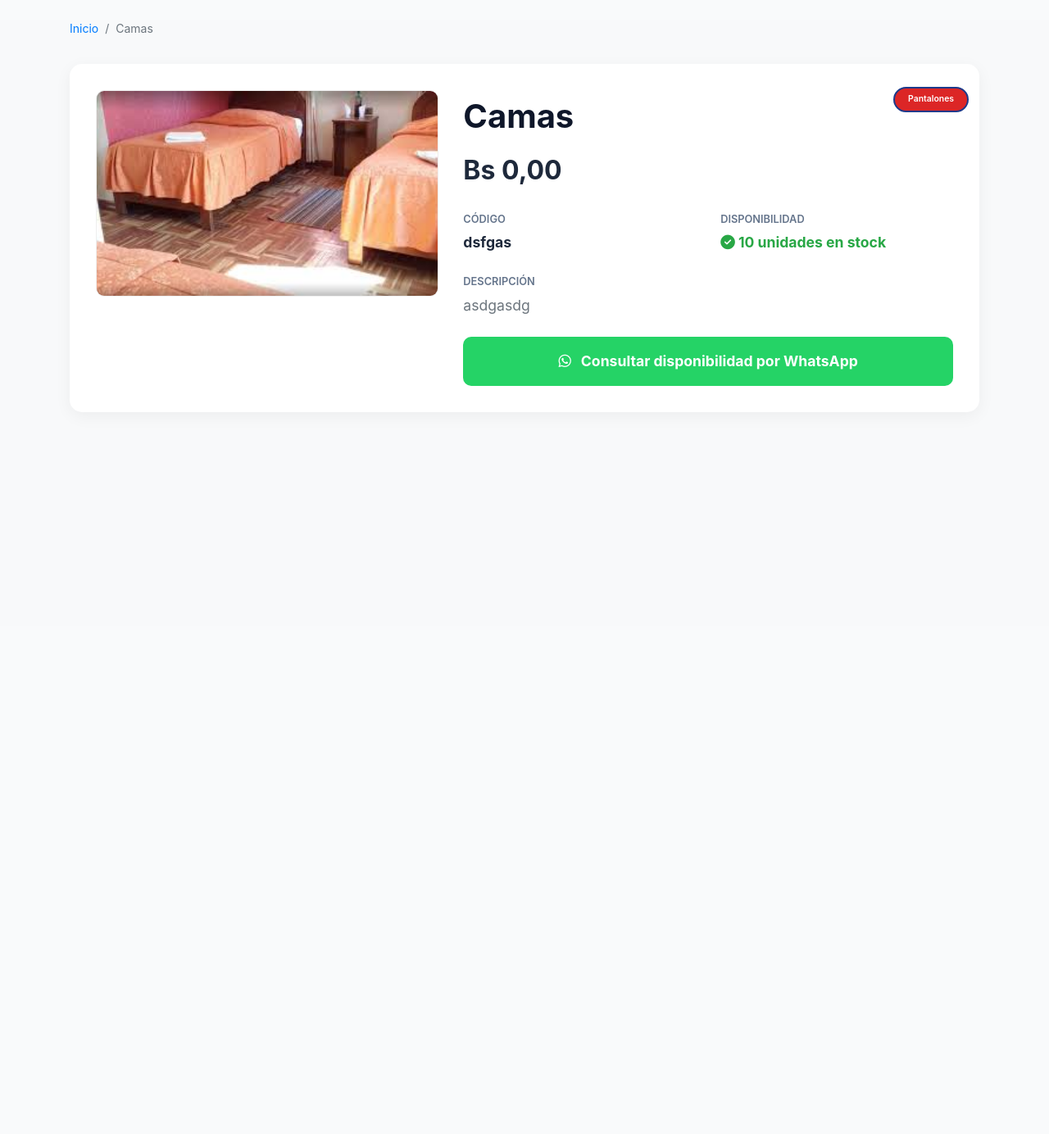
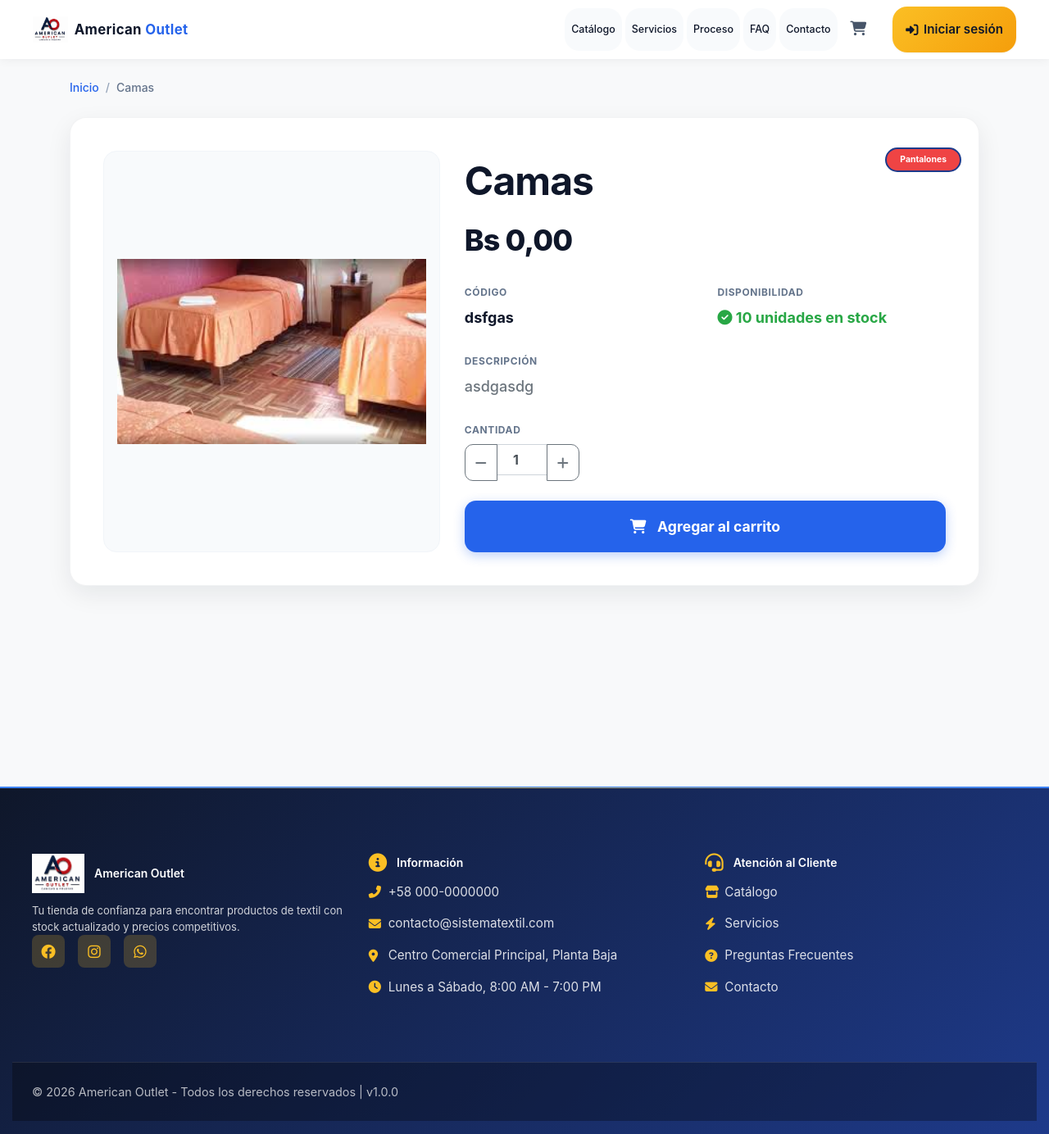
Before and after one commit to Guilder23/Sistema-Textil, a Django app: page /producto/5/ in a window 1280 px wide. Shown: the whole page at 82% size. Before the commit the page ends 471 px from the top, so only its background shows below. Run offline with Django 4.2, Linux system fonts and the light colour scheme; data comes from the database, SQL or seed files in the repository; both versions use the stored data as it was after the commit; some libraries are stand-ins or nearby versions.

Commit message:
Implementacion del carrito

```diff
--- a/apps/core/urls.py
+++ b/apps/core/urls.py
@@ -6,6 +6,7 @@ from .views import (
     eliminar_usuario,
     inicio,
     detalle_producto,
+    ver_carrito,
     iniciar_sesion,
     registrar_usuario,
     toggle_bloqueo_usuario,
@@ -16,6 +17,7 @@ app_name = 'core'
 urlpatterns = [
     path('', inicio, name='inicio'),
     path('producto/<int:producto_id>/', detalle_producto, name='detalle_producto'),
+    path('carrito/', ver_carrito, name='ver_carrito'),
     path('login/', iniciar_sesion, name='login'),
     path('logout/', cerrar_sesion, name='logout'),
     path('registro/', registrar_usuario, name='registro'),
--- a/apps/core/views.py
+++ b/apps/core/views.py
@@ -70,6 +70,10 @@ def inicio(request):
 def detalle_producto(request, producto_id):
 	producto = get_object_or_404(Producto, id=producto_id, publicado=True, activo=True)
 	return render(request, 'core/detalle_producto.html', {'producto': producto})
+
+
+def ver_carrito(request):
+	return render(request, 'core/carrito.html')
 
 
 def iniciar_sesion(request):
--- a/static/css/core/detalle_producto.css
+++ b/static/css/core/detalle_producto.css
@@ -1,86 +1,151 @@
 .product-detail-container {
     background: white;
-    border-radius: 15px;
-    box-shadow: 0 5px 20px rgba(0,0,0,0.05);
-    padding: 2rem;
-    margin-top: 2rem;
+    border-radius: 20px;
+    box-shadow: 0 10px 30px rgba(15, 23, 42, 0.08);
+    padding: 2.5rem;
+    margin-top: 1.5rem;
+    border: 1px solid rgba(15, 23, 42, 0.05);
 }
+
 .product-image-container {
-    border-radius: 10px;
+    border-radius: 16px;
     overflow: hidden;
-    border: 1px solid #eee;
+    border: 1px solid #f1f5f9;
+    background: #f8fafc;
+    display: flex;
+    align-items: center;
+    justify-content: center;
+    padding: 1rem;
+    height: 100%;
 }
+
+.product-image-container img {
+    max-height: 500px;
+    object-fit: contain;
+    transition: transform 0.5s ease;
+}
+
+.product-image-container:hover img {
+    transform: scale(1.02);
+}
+
 .price-normal {
-    font-size: 1.5rem;
-    color: #64748b;
+    font-size: 1.25rem;
+    color: #94a3b8;
     text-decoration: line-through;
-    margin-right: 1rem;
+    margin-right: 0.75rem;
+    font-weight: 500;
 }
+
 .price-offer {
-    font-size: 2rem;
+    font-size: 2.25rem;
     color: #ef4444;
-    font-weight: 700;
+    font-weight: 800;
+    letter-spacing: -0.025em;
 }
+
 .price-regular {
-    font-size: 2rem;
-    color: #1e293b;
-    font-weight: 700;
+    font-size: 2.25rem;
+    color: #0f172a;
+    font-weight: 800;
+    letter-spacing: -0.025em;
 }
+
 .badge-discount {
     background: #ef4444;
     color: white;
-    padding: 0.5rem 1rem;
+    padding: 0.4rem 0.8rem;
     border-radius: 50px;
-    font-weight: 600;
-    font-size: 1rem;
-    margin-left: 1rem;
+    font-weight: 700;
+    font-size: 0.9rem;
+    box-shadow: 0 4px 12px rgba(239, 68, 68, 0.25);
 }
+
 .detail-label {
     color: #64748b;
-    font-weight: 600;
+    font-weight: 700;
     text-transform: uppercase;
-    font-size: 0.8rem;
-    margin-bottom: 0.25rem;
+    font-size: 0.75rem;
+    letter-spacing: 0.05em;
+    margin-bottom: 0.5rem;
 }
+
 .detail-value {
-    color: #1e293b;
-    font-size: 1.1rem;
-    margin-bottom: 1.5rem;
+    color: #0f172a;
+    font-size: 1.125rem;
+    margin-bottom: 1.75rem;
+    font-weight: 500;
 }
+
 .tag-list {
     display: flex;
     flex-wrap: wrap;
-    gap: 0.5rem;
+    gap: 0.75rem;
     margin-top: 0.5rem;
 }
+
 .tag-item {
-    background: #f1f5f9;
-    color: #475569;
-    padding: 0.35rem 0.85rem;
-    border-radius: 8px;
-    font-size: 0.9rem;
-    font-weight: 500;
+    background: #ffffff;
+    color: #334155;
+    padding: 0.5rem 1.25rem;
+    border-radius: 10px;
+    font-size: 0.95rem;
+    font-weight: 600;
+    border: 1px solid #e2e8f0;
+    transition: all 0.2s ease;
+}
+
+.tag-item:hover, .tag-item.active {
+    border-color: #2563eb;
+    color: #2563eb;
+    background: #eff6ff;
+    outline: none;
+}
+
+.btn-talla, .btn-color {
+    cursor: pointer;
+    background: #ffffff;
     border: 1px solid #e2e8f0;
 }
+
 .whatsapp-btn-large {
-    background: #25d366;
+    background: #22c55e;
     color: white;
     border: none;
-    padding: 1rem 2rem;
-    border-radius: 10px;
+    padding: 1.1rem 2rem;
+    border-radius: 14px;
     font-weight: 700;
     font-size: 1.1rem;
     display: inline-flex;
     align-items: center;
-    gap: 0.75rem;
-    transition: all 0.2s ease;
+    gap: 0.85rem;
+    transition: all 0.3s cubic-bezier(0.4, 0, 0.2, 1);
     text-decoration: none;
     width: 100%;
     justify-content: center;
+    box-shadow: 0 4px 14px rgba(34, 197, 94, 0.3);
 }
+
 .whatsapp-btn-large:hover {
-    background: #128c7e;
+    background: #16a34a;
     color: white;
-    transform: translateY(-2px);
-    box-shadow: 0 4px 12px rgba(37, 211, 102, 0.3);
+    transform: translateY(-3px);
+    box-shadow: 0 8px 20px rgba(34, 197, 94, 0.4);
+    text-decoration: none;
 }
+
+.breadcrumb-item a {
+    color: #2563eb;
+    font-weight: 500;
+    text-decoration: none;
+}
+
+.breadcrumb-item.active {
+    color: #64748b;
+    font-weight: 500;
+}
+
+.breadcrumb-item + .breadcrumb-item::before {
+    content: "/";
+    color: #94a3b8;
+}
--- /dev/null
+++ b/static/js/core/cart.js
@@ -0,0 +1,81 @@
+const CartSystem = {
+    storageKey: 'sistema_textil_cart',
+
+    getCart() {
+        const cart = localStorage.getItem(this.storageKey);
+        return cart ? JSON.parse(cart) : [];
+    },
+
+    saveCart(cart) {
+        localStorage.setItem(this.storageKey, JSON.stringify(cart));
+        this.updateCartCounter();
+    },
+
+    addToCart(product) {
+        let cart = this.getCart();
+        const existingItemIndex = cart.findIndex(item =>
+            item.id === product.id &&
+            item.talla === product.talla &&
+            item.color === product.color
+        );
+
+        if (existingItemIndex > -1) {
+            cart[existingItemIndex].cantidad += product.cantidad;
+        } else {
+            cart.push(product);
+        }
+
+        this.saveCart(cart);
+        return true;
+    },
+
+    removeFromCart(index) {
+        let cart = this.getCart();
+        cart.splice(index, 1);
+        this.saveCart(cart);
+    },
+
+    clearCart() {
+        localStorage.removeItem(this.storageKey);
+        this.updateCartCounter();
+    },
+
+    updateCartCounter() {
+        const cart = this.getCart();
+        const totalItems = cart.reduce((sum, item) => sum + item.cantidad, 0);
+        const counterElement = document.getElementById('cart-counter');
+        if (counterElement) {
+            counterElement.textContent = totalItems;
+            counterElement.style.display = totalItems > 0 ? 'flex' : 'none';
+        }
+    },
+
+    formatWhatsAppMessage() {
+        const cart = this.getCart();
+        if (cart.length === 0) return null;
+
+        let message = "*RESUMEN DE MI PEDIDO - AMERICAN OUTLET*\n\n";
+        let total = 0;
+
+        cart.forEach((item, index) => {
+            const subtotal = item.precio * item.cantidad;
+            total += subtotal;
+            message += `${index + 1}. *${item.nombre}*\n`;
+            message += `   - Talla: ${item.talla}\n`;
+            message += `   - Color: ${item.color}\n`;
+            message += `   - Cantidad: ${item.cantidad}\n`;
+            message += `   - Precio: Bs ${item.precio.toFixed(2)}\n`;
+            message += `   - Subtotal: Bs ${subtotal.toFixed(2)}\n\n`;
+        });
+
+        message += `*TOTAL A PAGAR: Bs ${total.toFixed(2)}*\n\n`;
+        message += "_Por favor, confírmenme la disponibilidad para realizar el pago._";
+
+        return encodeURIComponent(message);
+    }
+};
+
+// Inicializar contador al cargar
+document.addEventListener('DOMContentLoaded', () => {
+    CartSystem.updateCartCounter();
+});
--- /dev/null
+++ b/static/js/core/detalle_producto.js
@@ -0,0 +1,82 @@
+document.addEventListener('DOMContentLoaded', function() {
+    const tallaButtons = document.querySelectorAll('.btn-talla');
+    const colorButtons = document.querySelectorAll('.btn-color');
+    const btnMinus = document.getElementById('btn-minus');
+    const btnPlus = document.getElementById('btn-plus');
+    const inputQuantity = document.getElementById('product-quantity');
+    const btnAddToCart = document.getElementById('add-to-cart-btn');
+
+    let selectedTalla = '';
+    let selectedColor = '';
+
+    // Selección de Talla
+    tallaButtons.forEach(btn => {
+        btn.addEventListener('click', function() {
+            tallaButtons.forEach(b => b.classList.remove('active'));
+            this.classList.add('active');
+            selectedTalla = this.dataset.talla;
+        });
+    });
+
+    // Selección de Color
+    colorButtons.forEach(btn => {
+        btn.addEventListener('click', function() {
+            colorButtons.forEach(b => b.classList.remove('active'));
+            this.classList.add('active');
+            selectedColor = this.dataset.color;
+        });
+    });
+
+    // Control de Cantidad
+    if (btnMinus) {
+        btnMinus.addEventListener('click', () => {
+            let val = parseInt(inputQuantity.value);
+            if (val > 1) inputQuantity.value = val - 1;
+        });
+    }
+
+    if (btnPlus) {
+        btnPlus.addEventListener('click', () => {
+            let val = parseInt(inputQuantity.value);
+            let max = parseInt(inputQuantity.getAttribute('max'));
+            if (val < max) inputQuantity.value = val + 1;
+        });
+    }
+
+    // Agregar al Carrito
+    if (btnAddToCart) {
+        btnAddToCart.addEventListener('click', function() {
+            // Validar selecciones
+            if (tallaButtons.length > 0 && !selectedTalla) {
+                alert('Por favor selecciona una talla');
+                return;
+            }
+            if (colorButtons.length > 0 && !selectedColor) {
+                alert('Por favor selecciona un color');
+                return;
+            }
+
+            const product = {
+                id: window.location.pathname.split('/').filter(Boolean).pop(),
+                nombre: document.querySelector('h1').textContent.trim(),
+                precio: parseFloat(document.querySelector('.price-offer, .price-regular').textContent.replace('Bs', '').trim()),
+                imagen: document.querySelector('.product-image-container img').src,
+                talla: selectedTalla || 'N/A',
+                color: selectedColor || 'N/A',
+                cantidad: parseInt(inputQuantity.value)
+            };
+
+            if (CartSystem.addToCart(product)) {
+                // Feedback visual
+                const originalText = this.innerHTML;
+                this.innerHTML = '<i class="fas fa-check"></i> ¡Agregado!';
+                this.style.background = '#22c55e';
+
+                setTimeout(() => {
+                    this.innerHTML = originalText;
+                    this.style.background = '#2563eb';
+                }, 2000);
+            }
+        });
+    }
+});
--- a/templates/componentes/navbar-inicio.html
+++ b/templates/componentes/navbar-inicio.html
@@ -26,10 +26,17 @@
                 <li class="nav-item"><a class="nav-link" href="#faq">FAQ</a></li>
                 <li class="nav-item"><a class="nav-link" href="#contacto">Contacto</a></li>
             </ul>
-            <a href="{% url 'core:login' %}" class="btn-inicio-login ml-lg-auto">
-                <i class="fas fa-sign-in-alt"></i>
-                <span>Iniciar sesión</span>
-            </a>
+            <div class="d-flex align-items-center ml-lg-auto">
+                <a href="{% url 'core:ver_carrito' %}" class="nav-link position-relative mr-3" title="Ver Carrito">
+                    <i class="fas fa-shopping-cart" style="font-size: 1.1rem; color: #475569;"></i>
+                    <span id="cart-counter" class="position-absolute badge badge-pill badge-danger"
+                          style="top: -5px; right: -5px; font-size: 0.65rem; display: none; width: 18px; height: 18px; align-items: center; justify-content: center;">0</span>
+                </a>
+                <a href="{% url 'core:login' %}" class="btn-inicio-login">
+                    <i class="fas fa-sign-in-alt"></i>
+                    <span>Iniciar sesión</span>
+                </a>
+            </div>
         </div>
     </div>
 </nav>
--- a/templates/core/detalle_producto.html
+++ b/templates/core/detalle_producto.html
@@ -4,12 +4,16 @@
 {% block titulo %}{{ producto.nombre }} - Detalle{% endblock %}
 
 {% block estilos_extra %}
+<link rel="stylesheet" href="{% static 'css/componentes/navbar-inicio.css' %}">
+<link rel="stylesheet" href="{% static 'css/componentes/footer-inicio.css' %}">
 <link rel="stylesheet" href="{% static 'css/core/inicio.css' %}">
 <link rel="stylesheet" href="{% static 'css/core/detalle_producto.css' %}">
 {% endblock %}
 
 {% block contenido %}
-<div class="container pb-5">
+{% include 'componentes/navbar-inicio.html' %}
+
+<div class="container pb-5 min-vh-100">
     <nav aria-label="breadcrumb" class="mt-4">
         <ol class="breadcrumb bg-transparent p-0">
             <li class="breadcrumb-item"><a href="{% url 'core:inicio' %}">Inicio</a></li>
@@ -31,16 +35,18 @@
                 </div>
             </div>
             <div class="col-lg-7">
-                <div class="d-flex align-items-center mb-2">
-                    <span class="badge badge-primary px-3 py-2" style="border-radius: 50px;">{{ producto.categoria.nombre }}</span>
-                    {% if producto.tiene_descuento %}
-                        <span class="badge-discount">
-                            -{% if producto.descuento_tipo == 'PORCENTAJE' %}{{ producto.descuento_valor|floatformat:0 }}%{% else %}Bs {{ producto.descuento_valor|floatformat:0 }}{% endif %}
-                        </span>
-                    {% endif %}
+                <div class="d-flex justify-content-between align-items-start mb-2">
+                    <div>
+                        {% if producto.tiene_descuento %}
+                            <span class="badge-discount">
+                                -{% if producto.descuento_tipo == 'PORCENTAJE' %}{{ producto.descuento_valor|floatformat:0 }}%{% else %}Bs {{ producto.descuento_valor|floatformat:0 }}{% endif %}
+                            </span>
+                        {% endif %}
+                    </div>
+                    <span class="badge badge-danger px-3 py-2" style="border-radius: 50px; font-weight: 700; background-color: #ef4444;">{{ producto.categoria.nombre }}</span>
                 </div>
 
-                <h1 class="display-4 font-weight-bold mb-3" style="color: #0f172a; font-size: 2.5rem;">{{ producto.nombre }}</h1>
+                <h1 class="display-4 font-weight-bold mb-3" style="color: #0f172a; font-size: 3rem; letter-spacing: -0.02em;">{{ producto.nombre }}</h1>
 
                 <div class="d-flex align-items-baseline mb-4">
                     {% if producto.tiene_descuento %}
@@ -72,31 +78,50 @@
                 <div class="detail-value text-muted" style="line-height: 1.6;">{{ producto.detalle }}</div>
 
                 {% if producto.get_tallas_list %}
-                    <div class="detail-label">Tallas disponibles</div>
-                    <div class="tag-list mb-4">
+                    <div class="detail-label">Seleccionar Talla</div>
+                    <div class="tag-list mb-4" id="talla-selector">
                         {% for talla in producto.get_tallas_list %}
-                            <span class="tag-item">{{ talla }}</span>
+                            <button class="tag-item btn-talla" data-talla="{{ talla }}">{{ talla }}</button>
                         {% endfor %}
                     </div>
                 {% endif %}
 
                 {% if producto.get_colores_list %}
-                    <div class="detail-label">Colores</div>
-                    <div class="tag-list mb-4">
+                    <div class="detail-label">Seleccionar Color</div>
+                    <div class="tag-list mb-4" id="color-selector">
                         {% for color in producto.get_colores_list %}
-                            <span class="tag-item">{{ color }}</span>
+                            <button class="tag-item btn-color" data-color="{{ color }}">{{ color }}</button>
                         {% endfor %}
                     </div>
                 {% endif %}
 
+                <div class="detail-label">Cantidad</div>
+                <div class="d-flex align-items-center mb-4">
+                    <div class="input-group" style="width: 140px; height: 45px;">
+                        <div class="input-group-prepend">
+                            <button class="btn btn-outline-secondary" type="button" id="btn-minus" style="border-radius: 10px 0 0 10px;"><i class="fas fa-minus"></i></button>
+                        </div>
+                        <input type="number" id="product-quantity" class="form-control text-center font-weight-bold" value="1" min="1" max="{{ producto.stock_unidad }}" style="border-left: 0; border-right: 0;">
+                        <div class="input-group-append">
+                            <button class="btn btn-outline-secondary" type="button" id="btn-plus" style="border-radius: 0 10px 10px 0;"><i class="fas fa-plus"></i></button>
+                        </div>
+                    </div>
+                </div>
+
                 <div class="mt-4">
-                    <a href="https://wa.me/591XXXXXXXXX?text=Hola,%20estoy%20interesado%20en%20el%20producto%20{{ producto.nombre }}%20(Código:%20{{ producto.codigo }})"
-                       class="whatsapp-btn-large" target="_blank">
-                        <i class="fab fa-whatsapp"></i> Consultar disponibilidad por WhatsApp
-                    </a>
+                    <button id="add-to-cart-btn" class="whatsapp-btn-large" style="background: #2563eb; box-shadow: 0 4px 14px rgba(37, 99, 235, 0.3);">
+                        <i class="fas fa-shopping-cart"></i> Agregar al carrito
+                    </button>
                 </div>
             </div>
         </div>
     </div>
 </div>
+
+{% include 'componentes/footer-inicio.html' %}
 {% endblock %}
+
+{% block scripts_extra %}
+<script src="{% static 'js/core/cart.js' %}"></script>
+<script src="{% static 'js/core/detalle_producto.js' %}"></script>
+{% endblock %}
```
Also changed, not shown: templates/core/carrito.html (added, +224 -0 lines), db.sqlite3.
